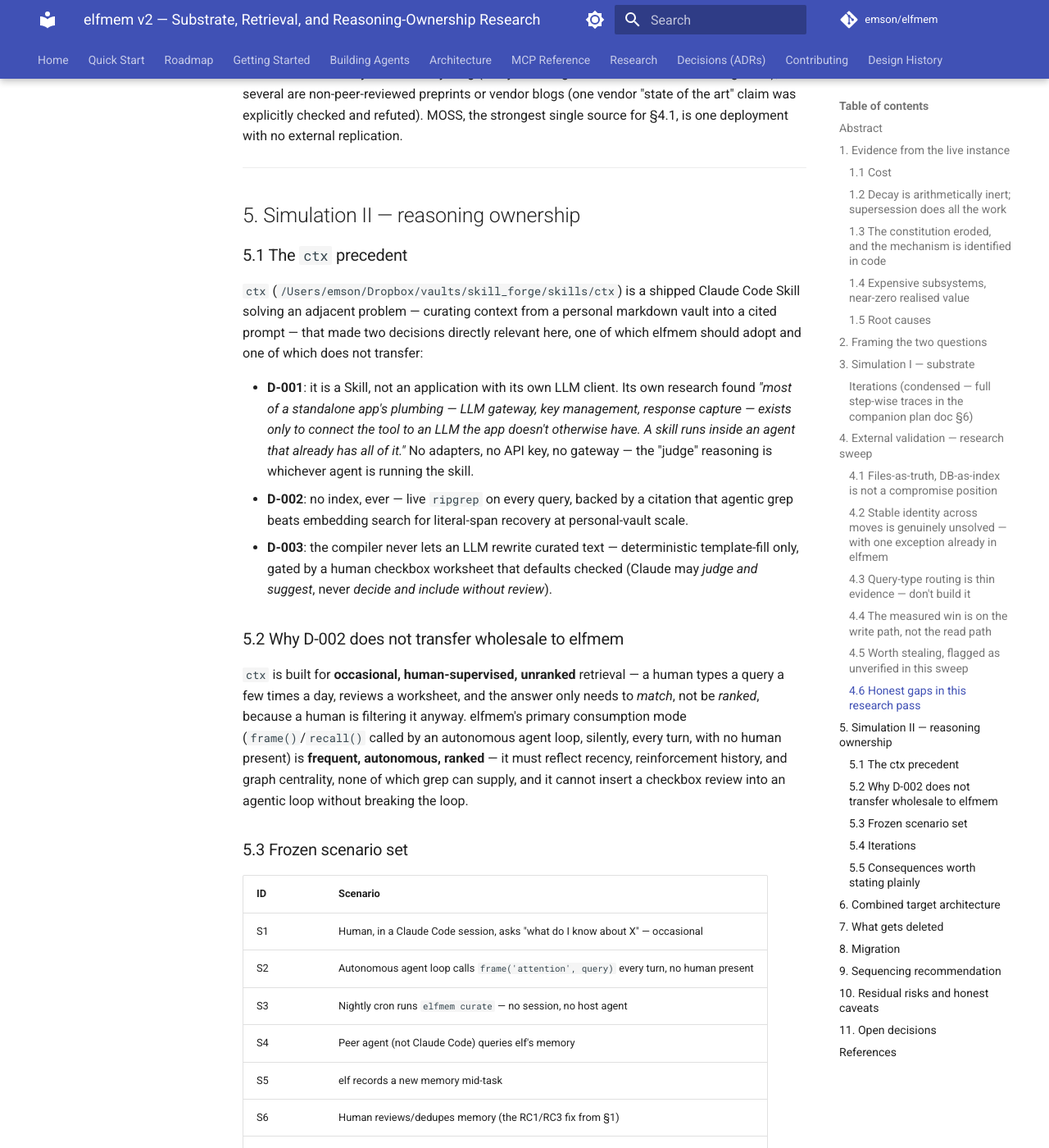
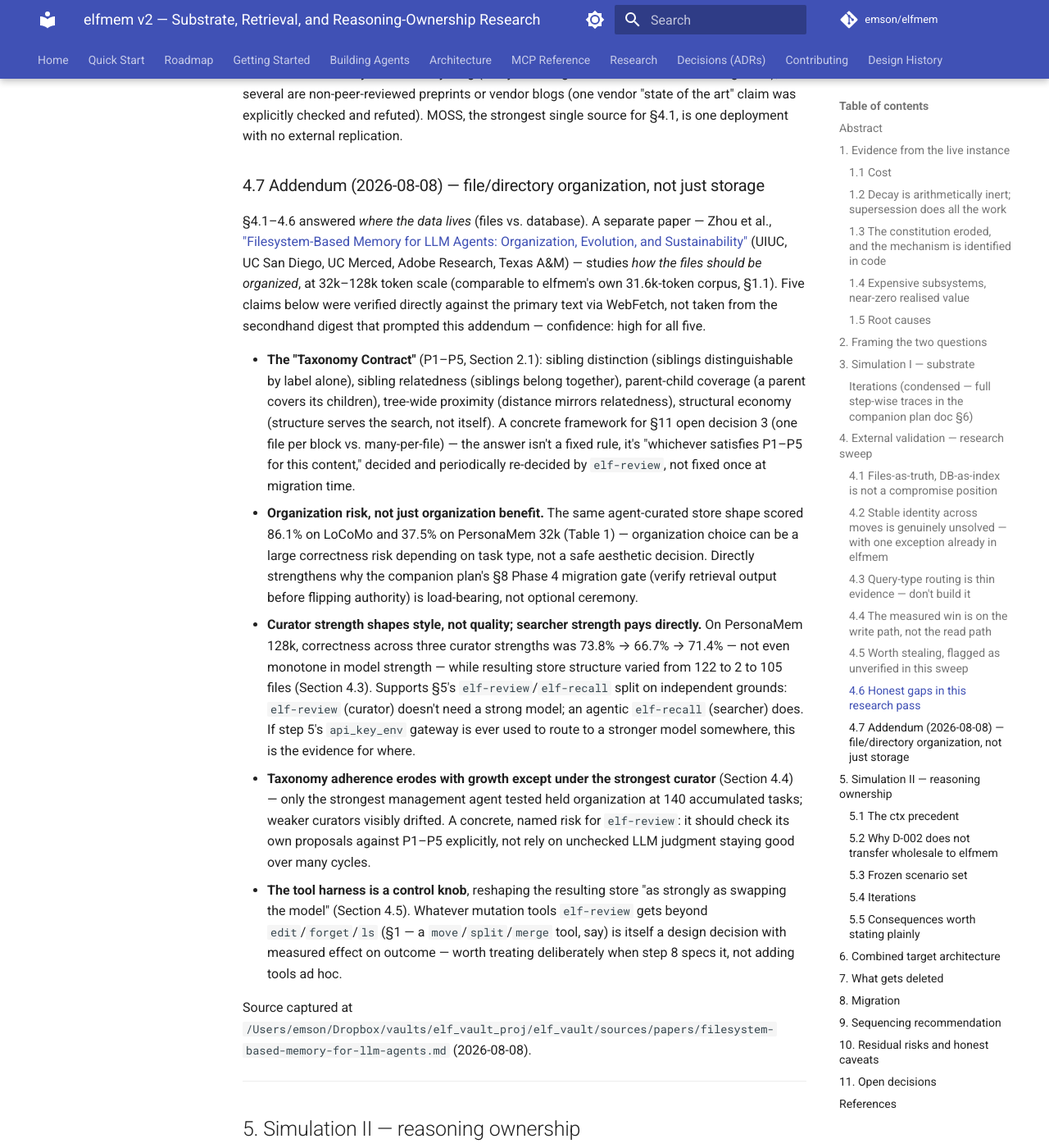
Before and after one commit to emson/elfmem, an MkDocs documentation site: the page built from docs/research/v2_substrate_and_reasoning_ownership_research.md, in a window 1280 px wide and 1400 px high, scrolled down 7771 px. Shown: the whole window at 82% size. Built offline with MkDocs 1.6.1 and Material for MkDocs 9.7.7, drawn with Linux system fonts in a browser that asks for light colours; comment, search, counter and statistics services are not loaded; some of the changed text lies outside the part shown.

Commit message:
Added new research into elfmem index v2

```diff
--- a/docs/research/v2_substrate_and_reasoning_ownership_research.md
+++ b/docs/research/v2_substrate_and_reasoning_ownership_research.md
@@ -274,6 +274,50 @@ systems work some other way. The field is young (every surviving source dated De
 art" claim was explicitly checked and refuted). MOSS, the strongest single source for §4.1,
 is one deployment with no external replication.
 
+### 4.7 Addendum (2026-08-08) — file/directory organization, not just storage
+
+§4.1–4.6 answered *where the data lives* (files vs. database). A separate paper — Zhou et
+al., ["Filesystem-Based Memory for LLM Agents: Organization, Evolution, and
+Sustainability"](https://arxiv.org/html/2607.26637v1) (UIUC, UC San Diego, UC Merced, Adobe
+Research, Texas A&M) — studies *how the files should be organized*, at 32k–128k token scale
+(comparable to elfmem's own 31.6k-token corpus, §1.1). Five claims below were verified
+directly against the primary text via WebFetch, not taken from the secondhand digest that
+prompted this addendum — confidence: high for all five.
+
+- **The "Taxonomy Contract"** (P1–P5, Section 2.1): sibling distinction (siblings
+  distinguishable by label alone), sibling relatedness (siblings belong together),
+  parent-child coverage (a parent covers its children), tree-wide proximity (distance
+  mirrors relatedness), structural economy (structure serves the search, not itself). A
+  concrete framework for §11 open decision 3 (one file per block vs. many-per-file) — the
+  answer isn't a fixed rule, it's "whichever satisfies P1–P5 for this content," decided and
+  periodically re-decided by `elf-review`, not fixed once at migration time.
+- **Organization risk, not just organization benefit.** The same agent-curated store shape
+  scored 86.1% on LoCoMo and 37.5% on PersonaMem 32k (Table 1) — organization choice can be
+  a large correctness risk depending on task type, not a safe aesthetic decision. Directly
+  strengthens why the companion plan's §8 Phase 4 migration gate (verify retrieval output
+  before flipping authority) is load-bearing, not optional ceremony.
+- **Curator strength shapes style, not quality; searcher strength pays directly.** On
+  PersonaMem 128k, correctness across three curator strengths was 73.8% → 66.7% → 71.4% —
+  not even monotone in model strength — while resulting store structure varied from 122 to
+  2 to 105 files (Section 4.3). Supports §5's `elf-review`/`elf-recall` split on independent
+  grounds: `elf-review` (curator) doesn't need a strong model; an agentic `elf-recall`
+  (searcher) does. If step 5's `api_key_env` gateway is ever used to route to a stronger
+  model somewhere, this is the evidence for where.
+- **Taxonomy adherence erodes with growth except under the strongest curator** (Section
+  4.4) — only the strongest management agent tested held organization at 140 accumulated
+  tasks; weaker curators visibly drifted. A concrete, named risk for `elf-review`: it should
+  check its own proposals against P1–P5 explicitly, not rely on unchecked LLM judgment
+  staying good over many cycles.
+- **The tool harness is a control knob**, reshaping the resulting store "as strongly as
+  swapping the model" (Section 4.5). Whatever mutation tools `elf-review` gets beyond
+  `edit`/`forget`/`ls` (§1 — a `move`/`split`/`merge` tool, say) is itself a design decision
+  with measured effect on outcome — worth treating deliberately when step 8 specs it, not
+  adding tools ad hoc.
+
+Source captured at
+`/Users/emson/Dropbox/vaults/elf_vault_proj/elf_vault/sources/papers/filesystem-based-memory-for-llm-agents.md`
+(2026-08-08).
+
 ---
 
 ## 5. Simulation II — reasoning ownership
@@ -347,6 +391,11 @@ finding a further improvement.
 - **Peers stay on the protocol path** — Alv/Mira were never going to invoke a `SKILL.md`;
   they call the index directly and reason with their own model. Skills solve the
   Claude-Code-specific slice of this, not the whole peer story.
+- **Curator/searcher model strength should be asymmetric** (§4.7) — external evidence that
+  `elf-review`'s reasoning strength barely moves correctness (it shapes organizational style
+  instead), while an agentic `elf-recall`'s strength pays off directly. Don't spend a
+  stronger model on the cheap, frequent operation; spend it on the one that's occasional and
+  actually reasoning-heavy.
 
 ---
 
@@ -458,9 +507,12 @@ and should not wait on the rest of this document being decided.
    in retrieval scoring? Reading it as always-included preamble is Architecture M from
    ADR 0003 — previously deferred, measured there at +33pp under drift, −7pp under
    stability.
-3. **One file per block, or many blocks per file?** This document assumes many-per-file
-   with `##` headings, matching `ctx`'s own convention. One-per-file is simpler to parse
-   and diff, worse to browse.
+3. **One file per block, or many blocks per file?** §4.7's Taxonomy Contract (P1–P5) gives
+   this a real decision framework instead of a fixed global rule — decided per content area
+   and periodically re-checked by `elf-review`, not chosen once at migration time. This
+   document's working assumption (many-per-file with `##` headings, matching `ctx`'s
+   convention) is easier to browse but needs the sibling-distinction/relatedness checks
+   (P1/P2) to avoid becoming a junk drawer; one-per-file is simpler to parse and diff.
 4. **Do peer, mind, and amendment subsystems survive unchanged**, or does this evidence
    base warrant reassessing them too?
 5. **Should `elf-recall` literally depend on `ctx`, or fork its pattern?** Sharing code
@@ -489,4 +541,6 @@ and should not wait on the rest of this document being decided.
 - Vault-LD: [vault-ld.org](https://vault-ld.org/)
 - SAGE: [arXiv 2605.30711](https://arxiv.org/pdf/2605.30711)
 - Memanto (architecture cited, benchmark claims refuted on independent check): [arXiv 2604.22085](https://arxiv.org/pdf/2604.22085)
+- Zhou et al., "Filesystem-Based Memory for LLM Agents: Organization, Evolution, and
+  Sustainability" (Taxonomy Contract, §4.7): [arXiv 2607.26637v1](https://arxiv.org/html/2607.26637v1)
 - Existing project ADRs referenced: 0001, 0003, 0006, 0007 (`docs/decisions/`)
```
Also changed, not shown: docs/plans/plan_v2_substrate_reevaluation.md (+18 -2 lines).
